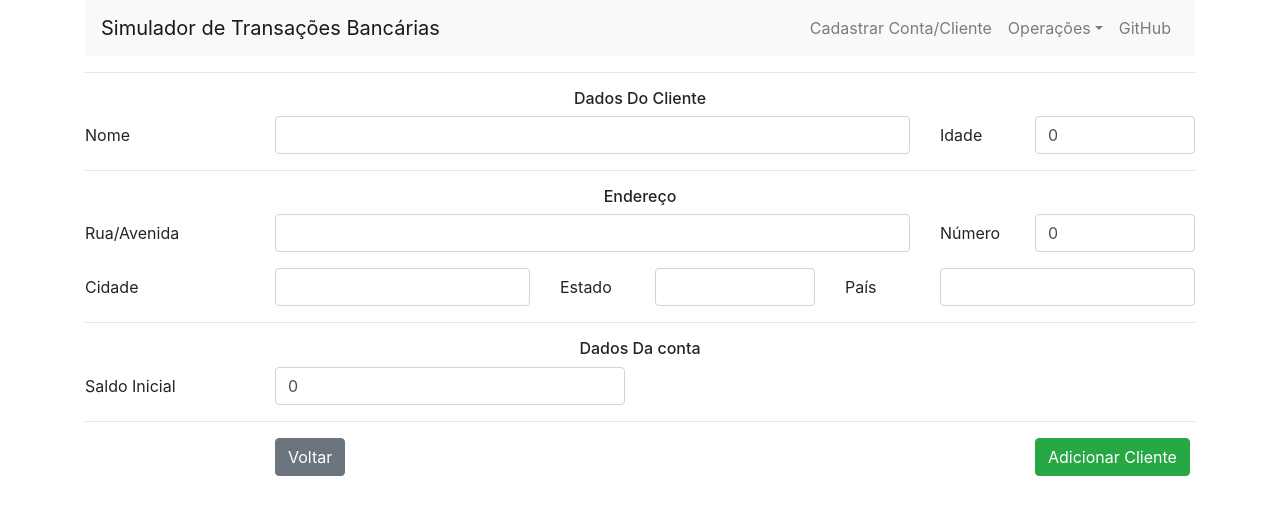
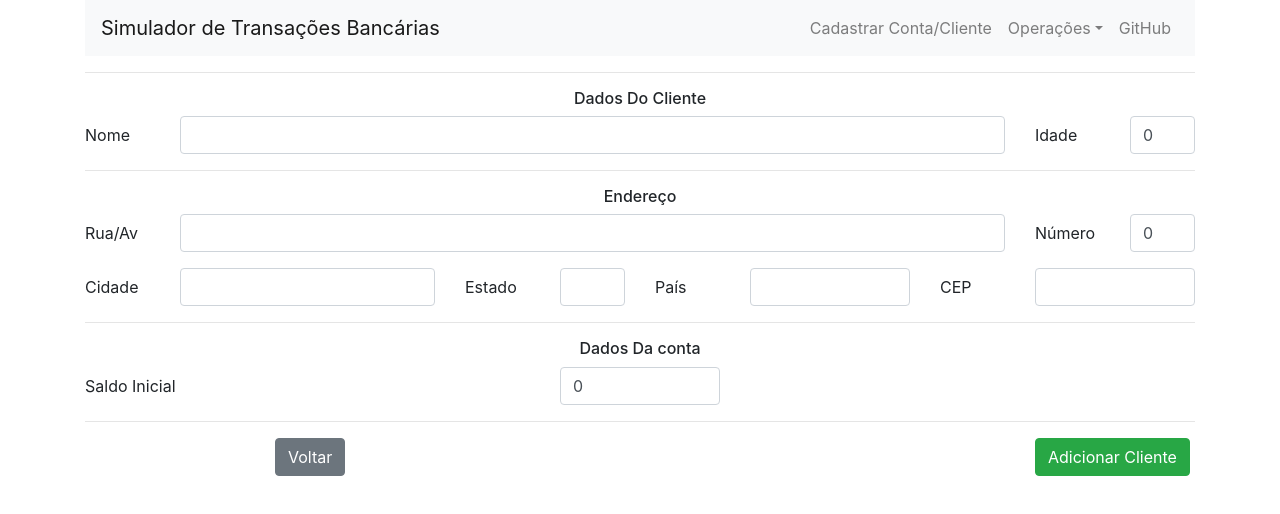
Before and after one commit to Gilmardealcantara/bank_font_end, a React (Create React App) app: page /create in a window 1280 px wide. Shown: the top 514 px of the page. Built offline with nearby package versions, Linux system fonts and the light colour scheme; no server answers.

Commit message:
Add zipcode in create client form

```diff
--- a/src/components/FormCreate.js
+++ b/src/components/FormCreate.js
@@ -53,8 +53,8 @@ export default class FormCreate extends React.Component {
 				<Form>
 					<h6 style={{"textAlign": "center"}}>Dados Do Cliente</h6>
 					<FormGroup row>
-						<Label for="clientName" sm={2}>Nome</Label>
-						<Col sm={7}>
+						<Label for="clientName" sm={1}>Nome</Label>
+						<Col sm={9}>
 							<Input
 								type="text"
 								id="clientName"
@@ -63,7 +63,7 @@ export default class FormCreate extends React.Component {
 							/>
 						</Col>
 						<Label for="clientAge" sm={1}>Idade</Label>
-						<Col sm={2}>
+						<Col sm={1}>
 							<Input
 								type="number"
 								id="clientAge"
@@ -77,8 +77,8 @@ export default class FormCreate extends React.Component {
 				<Form>
 					<h6 style={{"textAlign": "center"}}>Endereço</h6>
 					<FormGroup row>
-						<Label for="clientStreet" sm={2}>Rua/Avenida</Label>
-						<Col sm={7}>
+						<Label for="clientStreet" sm={1}>Rua/Av</Label>
+						<Col sm={9}>
 							<Input
 								type="text"
 								id="clientStreet"
@@ -91,7 +91,7 @@ export default class FormCreate extends React.Component {
 							/>
 						</Col>
 						<Label for="clientNum" sm={1}>Número</Label>
-						<Col sm={2}>
+						<Col sm={1}>
 							<Input
 								type="number"
 								id="clientNum"
@@ -105,7 +105,7 @@ export default class FormCreate extends React.Component {
 						</Col>
 					</FormGroup>
 					<FormGroup row>
-						<Label for="clientCity" sm={2}>Cidade</Label>
+						<Label for="clientCity" sm={1}>Cidade</Label>
 						<Col sm={3}>
 							<Input
 								type="text"
@@ -119,7 +119,7 @@ export default class FormCreate extends React.Component {
 							/>
 						</Col>
 						<Label for="clientState" sm={1}>Estado</Label>
-						<Col sm={2}>
+						<Col sm={1}>
 							<Input
 								type="text"
 								id="clientState"
@@ -132,7 +132,7 @@ export default class FormCreate extends React.Component {
 							/>
 						</Col>
 						<Label for="clientCountry" sm={1}>País</Label>
-						<Col sm={3}>
+						<Col sm={2}>
 							<Input
 								type="text"
 								id="clientCountry"
@@ -144,6 +144,19 @@ export default class FormCreate extends React.Component {
 								}}
 							/>
 						</Col>
+						<Label for="clientZipCode" sm={1}>CEP</Label>
+						<Col sm={2}>
+							<Input
+								type="text"
+								id="clientZipCode"
+								value={this.state.addr.zipcode}
+								onChange={(e) => {
+									let new_addr = this.state.addr;
+									new_addr.zipcode = e.target.value;
+									this.setState({addr: new_addr})
+								}}
+							/>
+						</Col>
 					</FormGroup>
 				</Form>
 				<hr />
@@ -151,7 +164,7 @@ export default class FormCreate extends React.Component {
 					<h6 style={{"textAlign": "center"}}>Dados Da conta</h6>
 					<FormGroup row>
 						<Label for="clientBalance" sm={2}>Saldo Inicial</Label>
-						<Col sm={4}>
+						<Col sm={{ size: 2, order: 2, offset: 3 }}>
 							<Input
 								type="number"
 								id="clientBalance"
```
